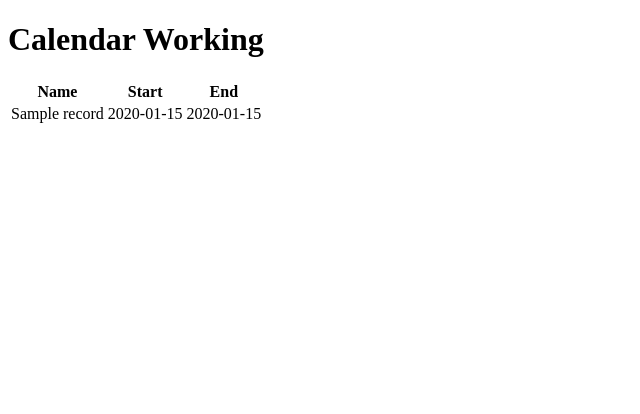
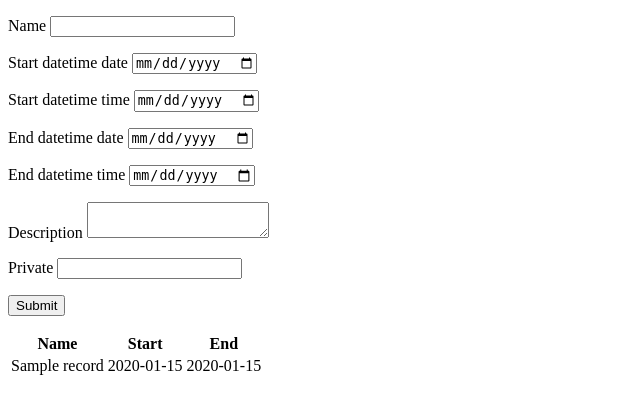
Before and after one commit to jagLas/week-18-Flask-SQLAlchemy-Forms, a Flask app: template flask-project-calender-this/app/templates/main.html in a window 1280 px wide. Shown: the top 414 px of the page, without its empty margins (0-640 px from the left). Run offline with Flask 3, Linux system fonts and the light colour scheme; the template is opened without the code that fills it: most values are stand-ins (such as "Sample title", 1, 10 or a date in 2020); form fields are guessed from the names that the template uses.

Commit message:
form created

```diff
--- a/flask-project-calender-this/app/routes.py
+++ b/flask-project-calender-this/app/routes.py
@@ -1,6 +1,7 @@
 from flask import Blueprint, render_template
 import psycopg2
 import os
+from app import forms
 
 bp = Blueprint('main', __name__, '/')
 
@@ -13,6 +14,7 @@ CONNECTION_PARAMETERS = {
 
 @bp.route('/')
 def main():
+    form = forms.AppointmentForm()
     conn = psycopg2.connect(**CONNECTION_PARAMETERS)
     cursor = conn.cursor()
     print(cursor)
@@ -21,4 +23,4 @@ def main():
                     ORDER BY start_datetime''')
     records = cursor.fetchall()
 
-    return render_template('main.html', rows=records)
+    return render_template('main.html', rows=records, form=form)
--- a/flask-project-calender-this/app/templates/main.html
+++ b/flask-project-calender-this/app/templates/main.html
@@ -4,7 +4,40 @@
         <title></title>
     </head>
     <body>
-        <h1>Calendar Working</h1>
+        <form method="post" action="/">
+            {{form.hidden_tag()}}
+            <p>
+                {{form.name.label}}
+                {{form.name}}
+            </p>
+            <p>
+                {{form.start_datetime_date.label}}
+                {{form.start_datetime_date}}
+            </p>
+            <p>
+                {{form.start_datetime_time.label}}
+                {{form.start_datetime_time}}
+            </p>
+            <p>
+                {{form.end_datetime_date.label}}
+                {{form.end_datetime_date}}
+            </p>
+            <p>
+                {{form.end_datetime_time.label}}
+                {{form.end_datetime_time}}
+            </p>
+            <p>
+                {{form.description.label}}
+                {{form.description}}
+            </p>
+            <p>
+                {{form.private.label}}
+                {{form.private}}
+            </p>
+            <p>
+                {{form.submit}}
+            </p>
+        </form>
         <table>
             <thead>
                 <tr>
@@ -23,5 +56,6 @@
                 {% endfor %}
             </tbody>
         </table>
+
     </body>
 </html>
```
Also changed, not shown: flask-project-calender-this/app/forms.py (added, +12 -0 lines).
